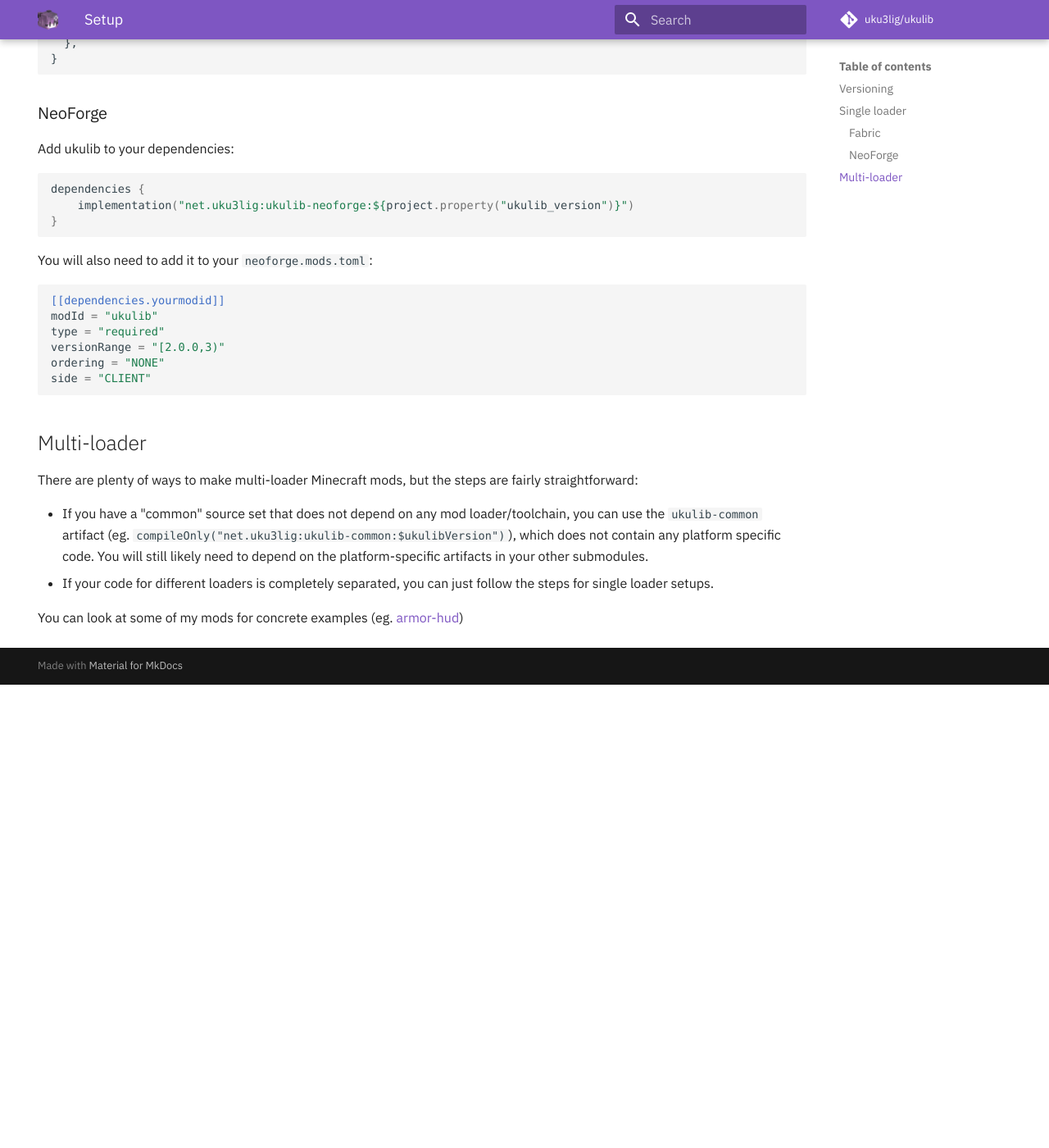
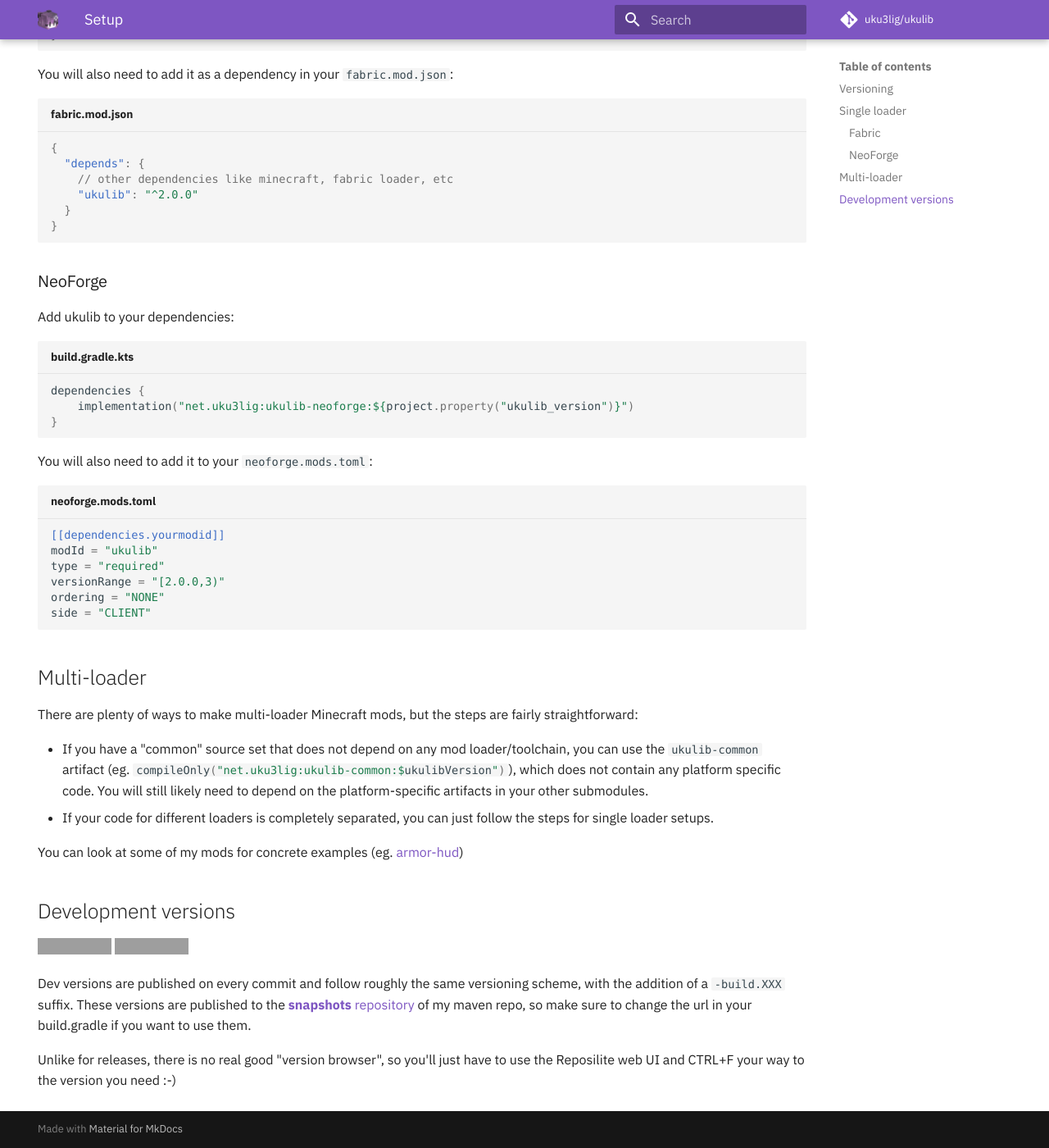
Before and after one commit to uku3lig/ukulib, an MkDocs documentation site: the page built from docs/setup.md, in a window 1280 px wide and 1400 px high, scrolled down 1073 px. Shown: the whole window at 82% size. Built offline with MkDocs 1.6.1 and Material for MkDocs 9.7.7, drawn with Linux system fonts in a browser that asks for light colours; some web fonts are replaced; comment, search, counter and statistics services are not loaded; before the commit the page ends 1908 px from its top, so only the background shows below that; some of the changed text lies outside the part shown; grey boxes are pictures that could not be loaded.

````diff
--- a/docs/setup.md
+++ b/docs/setup.md
@@ -14,17 +14,19 @@ The easiest way to find the matching ukulib version for your mod is to go to [th
 
 If your project defines its dependecy versions in a `gradle.properties` file, you can simply add a new line to it:
 
-```properties
+```properties title="gradle.properties"
 ukulib_version=2.0.0+26.1
 ```
 
 You will also need to add [my Maven repository](https://maven.uku3lig.net) to your repositories:
 
-```kotlin
+```kotlin title="build.gradle.kts"
 repositories {
     maven { url = uri("https://maven.uku3lig.net/releases") }
 }
 ```
+
+See below for [development versions](#development-versions).
 
 ## Single loader
 
@@ -32,7 +34,7 @@ repositories {
 
 Add ukulib to your dependencies:
 
-```kotlin
+```kotlin title="build.gradle.kts"
 dependencies {
     // minecraft & fabric loader
     implementation("net.uku3lig:ukulib-fabric:${project.property("ukulib_version")}")
@@ -41,12 +43,12 @@ dependencies {
 
 You will also need to add it as a dependency in your `fabric.mod.json`:
 
-```jsonc
+```json title="fabric.mod.json"
 {
   "depends": {
     // other dependencies like minecraft, fabric loader, etc
-    "ukulib": "^2.0.0",
-  },
+    "ukulib": "^2.0.0"
+  }
 }
 ```
 
@@ -54,7 +56,7 @@ You will also need to add it as a dependency in your `fabric.mod.json`:
 
 Add ukulib to your dependencies:
 
-```kotlin
+```kotlin title="build.gradle.kts"
 dependencies {
     implementation("net.uku3lig:ukulib-neoforge:${project.property("ukulib_version")}")
 }
@@ -62,7 +64,7 @@ dependencies {
 
 You will also need to add it to your `neoforge.mods.toml`:
 
-```toml
+```toml title="neoforge.mods.toml"
 [[dependencies.yourmodid]]
 modId = "ukulib"
 type = "required"
@@ -75,7 +77,16 @@ side = "CLIENT"
 
 There are plenty of ways to make multi-loader Minecraft mods, but the steps are fairly straightforward:
 
-- If you have a "common" source set that does not depend on any mod loader/toolchain, you can use the `ukulib-common` artifact (eg. `compileOnly("net.uku3lig:ukulib-common:$ukulibVersion")`), which does not contain any platform specific code. You will still likely need to depend on the platform-specific artifacts in your other submodules.
+- If you have a "common" source set that does not depend on any mod loader/toolchain, you can use the `ukulib-common` artifact (eg. `#!kotlin compileOnly("net.uku3lig:ukulib-common:$ukulibVersion")`), which does not contain any platform specific code. You will still likely need to depend on the platform-specific artifacts in your other submodules.
 - If your code for different loaders is completely separated, you can just follow the steps for single loader setups.
 
 You can look at some of my mods for concrete examples (eg. [armor-hud](https://github.com/uku3lig/armor-hud))
+
+## Development versions
+
+[![GitHub Workflow Status](https://img.shields.io/github/actions/workflow/status/uku3lig/ukulib/build.yml?branch=main)](https://github.com/uku3lig/ukulib/actions)
+[![Maven metadata URL](https://img.shields.io/maven-metadata/v?metadataUrl=https%3A%2F%2Fmaven.uku3lig.net%2Fsnapshots%2Fnet%2Fuku3lig%2Fukulib-common%2Fmaven-metadata.xml)](https://maven.uku3lig.net/#/snapshots/net/uku3lig)
+
+Dev versions are published on every commit and follow roughly the same versioning scheme, with the addition of a `-build.XXX` suffix. These versions are published to the [**snapshots** repository](https://maven.uku3lig.net/#/snapshots/net/uku3lig) of my maven repo, so make sure to change the url in your build.gradle if you want to use them.
+
+Unlike for releases, there is no real good "version browser", so you'll just have to use the Reposilite web UI and CTRL+F your way to the version you need :-)
--- a/mkdocs.yml
+++ b/mkdocs.yml
@@ -4,10 +4,15 @@ repo_name: uku3lig/ukulib
 nav:
   - Home: index.md
   - Setup: setup.md
+  - Config:
+      - Introduction: config/index.md
+      - Configuration screens: config/config-screen.md
 markdown_extensions:
   - admonition
   - pymdownx.details
   - pymdownx.superfences
+  - pymdownx.highlight
+  - pymdownx.inlinehilite
 theme:
   name: material
   features:
````
Also changed, not shown: docs/config/config-screen.md (added, +18 -0 lines), docs/config/index.md (added, +49 -0 lines), docs/index.md (+2 -2 lines).
